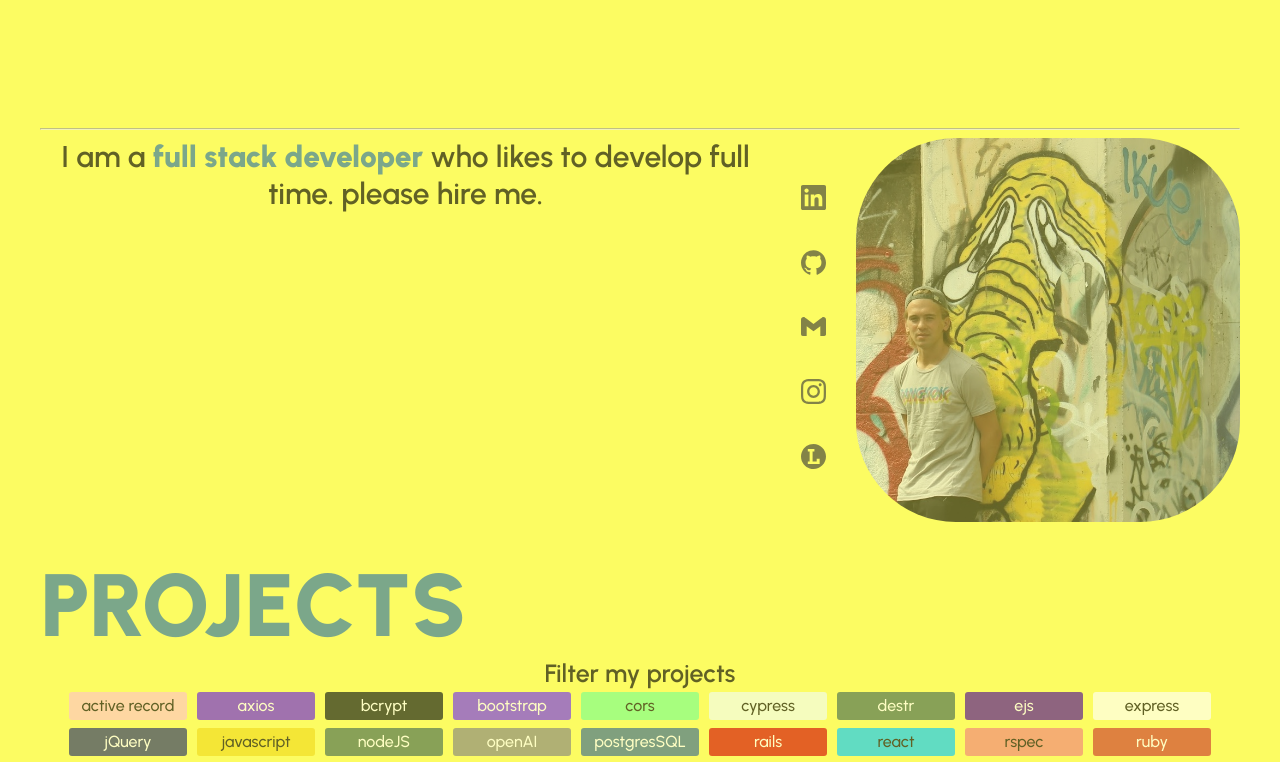
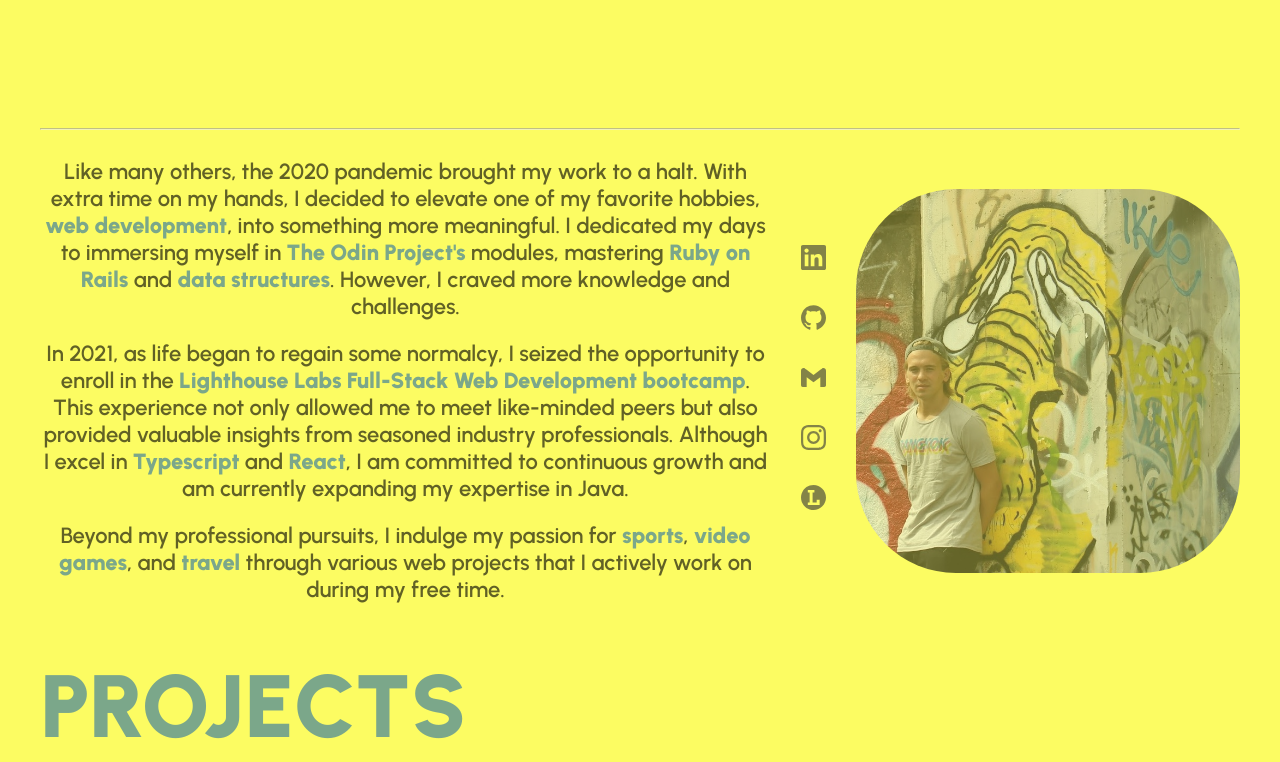
Before and after one commit to gtemple/personal-site-redux, a React (Vite) app in the folder client/: page / in a window 1280 px wide. Shown: the part 720-1482 px from the top of the page. Built offline with nearby package versions, Linux system fonts and the light colour scheme.

Commit message:
complete about text

```diff
--- a/client/src/App.css
+++ b/client/src/App.css
@@ -31,9 +31,9 @@ h4 {
 }
 
 h6 {
-  font-size: 30px;
+  font-size: 22px;
   font-weight: 600;
-  margin: 0;
+  margin: 20px 0;
   padding: 0;
 }
 
--- a/client/src/components/About.tsx
+++ b/client/src/components/About.tsx
@@ -5,9 +5,23 @@ import './about.css'
 export const About = () => {
   return (
     <div className='about'>
-      <h6>
-        I am a <span className='emphasize'>full stack developer</span> who likes to develop full time. please hire me.
-      </h6>
+      <div>
+        <h6>
+          Like many others, the 2020 pandemic brought my work to a halt. With extra time on my hands,
+          I decided to elevate one of my favorite hobbies, <span className='emphasize'>web development</span>, into something more meaningful.
+          I dedicated my days to immersing myself in <span className='emphasize'>The Odin Project's</span> modules, mastering <span className='emphasize'>Ruby on Rails</span> and <span className='emphasize'>data structures</span>.
+          However, I craved more knowledge and challenges.
+        </h6>
+        <h6>
+          In 2021, as life began to regain some normalcy, I seized the opportunity to enroll in the <span className='emphasize'>Lighthouse Labs Full-Stack Web Development bootcamp</span>.
+          This experience not only allowed me to meet like-minded peers but also provided valuable insights from seasoned industry professionals.
+          Although I excel in <span className='emphasize'>Typescript</span> and <span className='emphasize'>React</span>, I am committed to continuous growth and am currently expanding my expertise in Java.
+        </h6>
+        <h6>
+          Beyond my professional pursuits, I indulge my passion for <span className='emphasize'>sports</span>, <span className='emphasize'>video games</span>,
+          and <span className='emphasize'>travel</span> through various web projects that I actively work on during my free time.
+        </h6>
+      </div>
       <div className='socials'>
         <div className='socials-icon'><a href='https://www.linkedin.com/in/giordano-temple/' target="_blank"><SiLinkedin /></a></div>
         <div className='socials-icon'><a href='https://github.com/gtemple' target='_blank'><SiGithub /></a></div>
--- a/client/src/components/about.css
+++ b/client/src/components/about.css
@@ -1,9 +1,11 @@
 .about{
   display: flex;
+  align-items: center;
 }
 
 .socials{
   display: flex;
+  height: 300px;
   flex-direction: column;
   justify-content: space-around;
   font-size: 25px;
@@ -20,6 +22,7 @@
 
 .portrait{
   width: 30vw;
+  height: 100%;
   border-radius: 100px;
 }
 
@@ -51,6 +54,7 @@
   }
   .socials{
     flex-direction: row;
+    height: 100%;
     gap: 30px;
   }
 }
```
